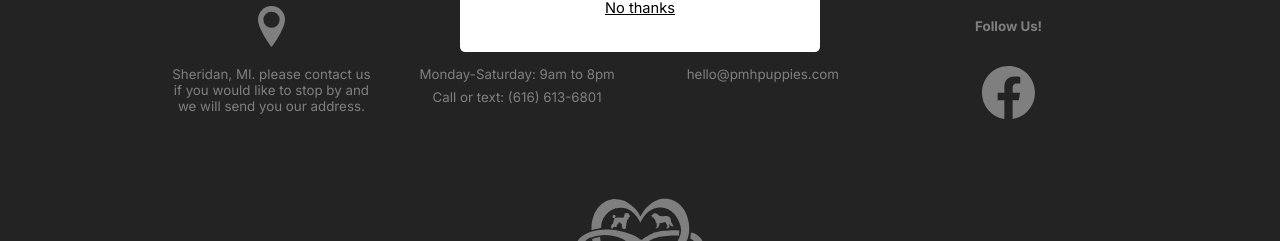
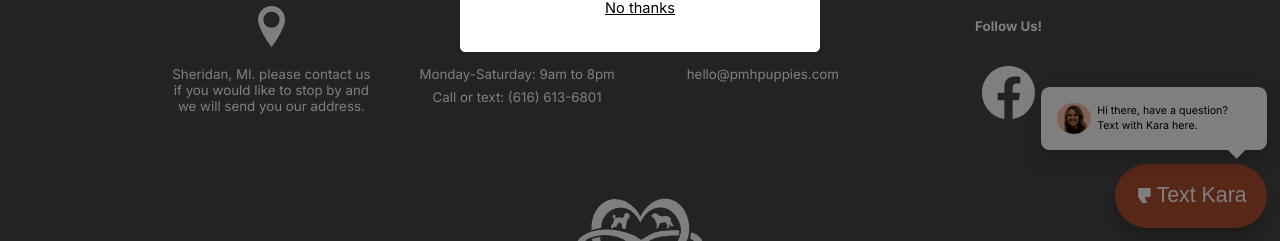
Before and after one commit to martinclason123/pmh-contentful-new, a Next.js app: page /deposit-success/1 in a window 1280 px wide. Shown: the part 559-800 px from the top of the page. Built offline with nearby package versions, Linux system fonts and the light colour scheme; no server answers.

Commit message:
Got form built out

```diff
--- a/package.json
+++ b/package.json
@@ -28,6 +28,7 @@
     "react-icons": "^5.3.0",
     "react-slick": "^0.30.2",
     "resend": "^4.0.0",
+    "sass": "^1.94.0",
     "slick-carousel": "^1.8.1",
     "stripe": "^16.12.0",
     "swiper": "^11.1.14"
--- /dev/null
+++ b/src/components/FloatingContact/Desktop/ChatForm/ChatForm.jsx
@@ -0,0 +1,122 @@
+"use client";
+import { useState } from "react";
+export default function ChatForm({ setChatOpen }) {
+  const [name, setName] = useState("");
+  const [mobile, setMobile] = useState("");
+  const [message, setMessage] = useState("");
+
+  const formatPhone = (digits) => {
+    if (!digits) return "";
+
+    // Limit digits to 11 (optional +1)
+    const d = digits.slice(0, 11);
+
+    // If starts with 1, treat as country code
+    const hasCountry = d.length === 11 && d.startsWith("1");
+    const offset = hasCountry ? 1 : 0;
+
+    let country = hasCountry ? "1 " : "";
+    let area = d.slice(offset, offset + 3);
+    let prefix = d.slice(offset + 3, offset + 6);
+    let line = d.slice(offset + 6, offset + 10);
+
+    if (d.length <= offset + 3) return country + `(${area}`;
+    if (d.length <= offset + 6) return country + `(${area}) ${prefix}`;
+    return country + `(${area}) ${prefix}-${line}`;
+  };
+
+  const normalizePhone = (value) => {
+    return value.replace(/\D/g, "");
+  };
+
+  const isValidPhone = (digits) => {
+    return (
+      digits.length === 10 || (digits.length === 11 && digits.startsWith("1"))
+    );
+  };
+
+  const handleSubmit = (e) => {
+    if (!e.target.checkValidity()) {
+      // Browser will show native tooltips automatically
+      return;
+    }
+    const digits = normalizePhone(mobile);
+
+    if (!isValidPhone(digits)) {
+      alert("Please enter valid US mobile phone number");
+    }
+    e.preventDefault();
+    console.log("Submitting:", { name, mobile: digits, message });
+  };
+
+  return (
+    <>
+      <div>
+        <h2>{`Get a quick response vias text`}</h2>
+        <p>{`Enter your information, and Kara will text you shortly`}</p>
+        <form
+          onSubmit={(e) => {
+            handleSubmit(e);
+          }}
+        >
+          <label className="visually-hidden" htmlFor="input_name">
+            {`Name`}
+          </label>
+          <input
+            id="input_name"
+            type="text"
+            placeholder="Name"
+            autoComplete="name"
+            required={true}
+            minLength={3}
+            value={name}
+            onChange={(e) => {
+              setName(e.target.value);
+            }}
+          />
+          <label
+            className="visually-hidden"
+            htmlFor="input_phone"
+          >{`Mobile Phone`}</label>
+          <input
+            id="input_phone"
+            type="tel"
+            autoComplete="tel"
+            placeholder="Mobile Phone"
+            required={true}
+            value={mobile}
+            onChange={(e) => {
+              const raw = e.target.value;
+              const digits = normalizePhone(raw);
+              const formatted = formatPhone(digits);
+              setMobile(formatted);
+            }}
+          />
+          <label
+            className="visually-hidden"
+            htmlFor="input_message"
+          >{`Message`}</label>
+          <textarea
+            required={true}
+            minLength={15}
+            placeholder="Message"
+            id="input_message"
+            value={message}
+            onChange={(e) => {
+              setMessage(e.target.value);
+            }}
+          ></textarea>
+
+          <button type="submit">Submit</button>
+        </form>
+      </div>
+      <button
+        onClick={() => {
+          setChatOpen(false);
+        }}
+      >
+        <span>x</span>
+      </button>
+    </>
+  );
+}
--- /dev/null
+++ b/src/components/FloatingContact/Desktop/Desktop.jsx
@@ -0,0 +1,44 @@
+"use client";
+import { useState } from "react";
+import styles from "./desktop.module.scss";
+
+import ChatForm from "./ChatForm/ChatForm";
+
+export default function Desktop() {
+  const [chatOpen, setChatOpen] = useState(false);
+  return (
+    <aside className={`${styles.desktopMessaging}`}>
+      {chatOpen ? (
+        <ChatForm setChatOpen={setChatOpen} />
+      ) : (
+        <>
+          <div className={styles.dialogBox}>
+            <img alt="A picture of Kara Clason" src="/assets/chat/kara.jpg" />
+            <p>{`Hi there, have a question? Text with Kara here.`}</p>
+            <figure></figure>
+          </div>
+          <button
+            onClick={() => {
+              setChatOpen(true);
+            }}
+          >
+            <svg
+              xmlns="http://www.w3.org/2000/svg"
+              viewBox="0 0 90.31 110.17"
+              fill="white"
+              width="22.9px"
+              height="18.5px"
+            >
+              <g id="Layer_2" data-name="Layer 2">
+                <g id="Layer_1-2" data-name="Layer 1" fill="#ffffff">
+                  <polygon points="0 0 0 64.93 30.94 110.17 66.78 110.17 48.01 64.93 90.31 64.93 90.31 0 0 0"></polygon>
+                </g>
+              </g>
+            </svg>
+            <span>{`Text Kara`}</span>
+          </button>
+        </>
+      )}
+    </aside>
+  );
+}
--- /dev/null
+++ b/src/components/FloatingContact/Desktop/desktop.module.scss
@@ -0,0 +1,74 @@
+.desktopMessaging {
+  display: none;
+
+  @media (min-width: 641px) {
+    z-index: 9;
+    font-size: 0.521vw;
+    position: fixed;
+    right: 2em;
+    bottom: 2em;
+    width: 29em;
+    display: flex;
+    flex-direction: column;
+    align-items: flex-end;
+    gap: 2em;
+    cursor: pointer;
+  }
+
+  .dialogBox {
+    position: relative;
+    display: flex;
+    gap: 1em;
+    box-shadow: 0 8px 20px 0 rgba(0, 0, 0, 0.24);
+    width: 100%;
+    padding: 2.4em;
+    border-radius: 1.3em;
+    opacity: 1;
+    background: #fff;
+    align-items: center;
+    img {
+      width: 5em;
+      height: auto;
+      border-radius: 50%;
+    }
+    p {
+      font-size: 1.6em;
+      text-align: left;
+      line-height: 1.4;
+      text-wrap: balance;
+    }
+    figure {
+      width: 5em;
+      aspect-ratio: 1/1;
+      transform: rotate(45deg);
+      position: absolute;
+      right: 5em;
+      bottom: -0.25em;
+      right: 2em;
+      background: #fff;
+    }
+  }
+  button {
+    width: fit-content;
+    min-width: 5em;
+    padding: 0 1.5em;
+    height: 4.8em;
+    border-radius: 9.1em;
+    box-shadow: 0 10px 11px rgba(0, 0, 0, 0.2);
+    display: flex;
+    background-color: #af4e30;
+    align-items: center;
+    cursor: pointer;
+    justify-content: center;
+    gap: 0.25em;
+    border: none;
+    svg {
+      width: 1.4em;
+      height: auto;
+    }
+    span {
+      font-size: 1.6em;
+      color: #fff;
+    }
+  }
+}
--- a/src/components/FloatingContact/FloatingContact.jsx
+++ b/src/components/FloatingContact/FloatingContact.jsx
@@ -1,8 +1,11 @@
 import styles from "./floatingContact.module.css";
 import { Phone, MessageCircle } from "lucide-react";
+import Desktop from "./Desktop/Desktop";
 
 const FloatingContact = () => {
   return (
+    <>
+      <Desktop />
       <footer
         className={`${styles.floatingBar}`}
         aria-label="Mobile contact options"
@@ -24,6 +27,7 @@ const FloatingContact = () => {
           <span>Text</span>
         </a>
       </footer>
+    </>
   );
 };
 
```
Also changed, not shown: public/assets/chat/kara.jpg (added), src/components/FloatingContact/Desktop/ChatForm/chatForm.module.scss (added), 1 other file (tests, documents, lock files or other folders). Lines whose indentation alone changed are shown as unchanged.
